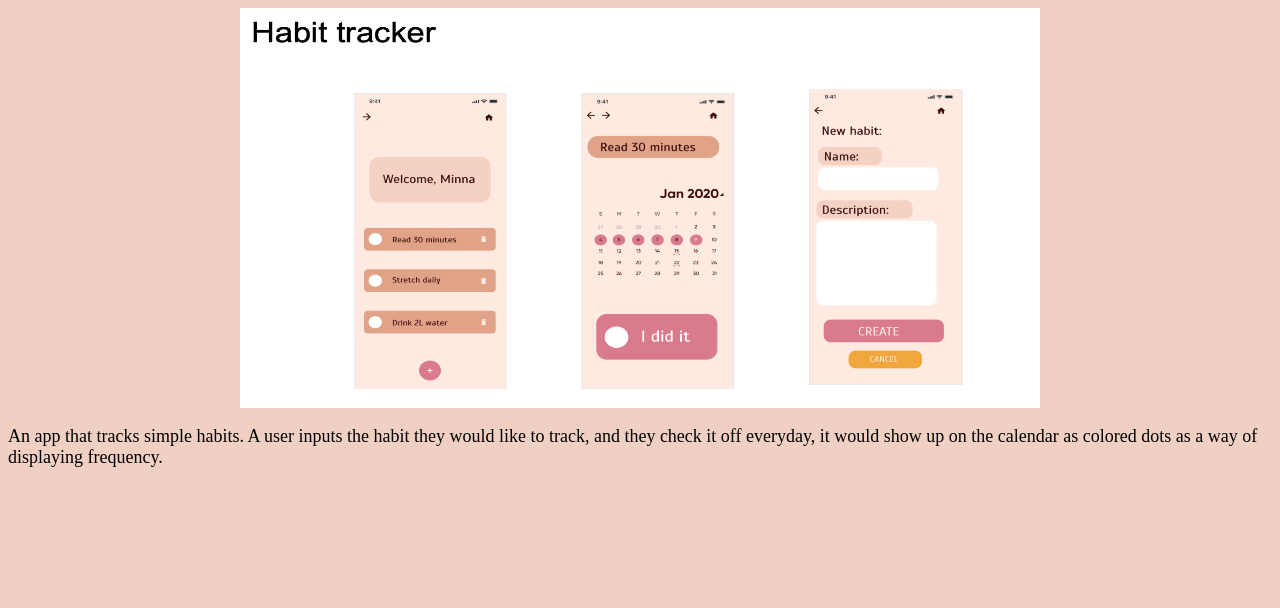
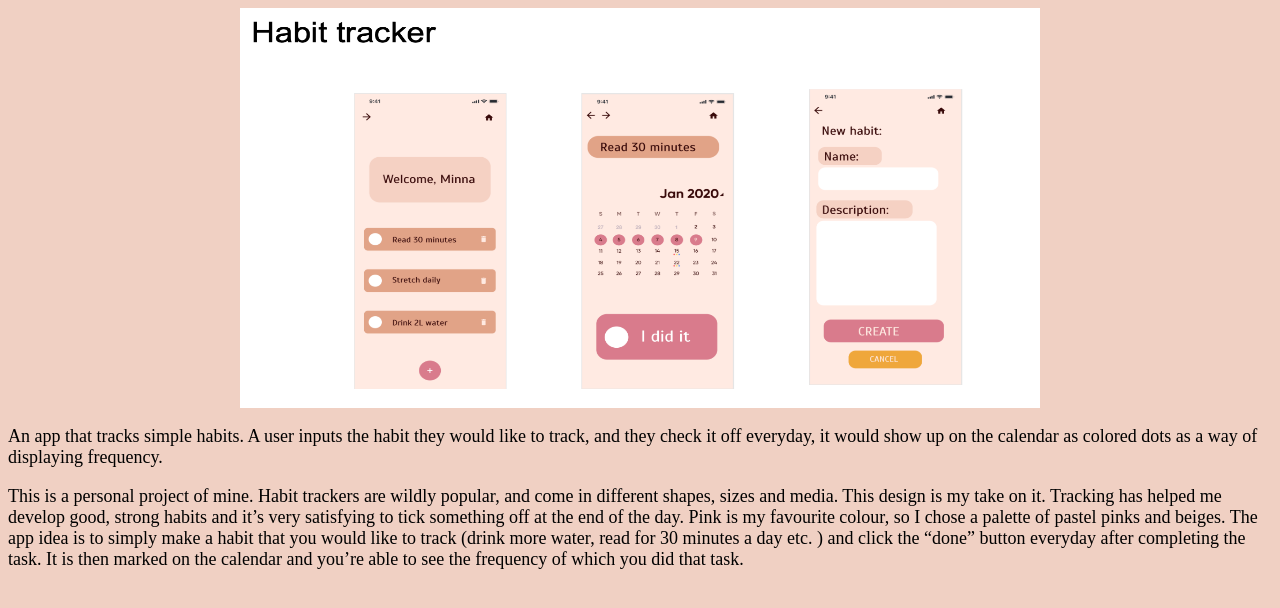
Before and after one commit to minna-amin/minna-amin.github.io, a Jekyll site: the page assets/ui/habits.html, which Jekyll copies as it is, in a window 1280 px wide. Shown: the top 608 px of the page. Built offline with Jekyll 4.4.1, drawn with Linux system fonts in a browser that asks for light colours.

Commit message:
habits bio

```diff
--- a/assets/ui/habits.html
+++ b/assets/ui/habits.html
@@ -12,4 +12,7 @@
 <body style="background-color:rgb(240, 208, 195);">
 <img src="/assets/images/habits_sc.png"  width="800" height="400" class="center">
 <p>An app that tracks simple habits. A user inputs the habit they would like to track, and they check it off everyday, it would show up on the calendar as colored dots as a way of displaying frequency. </p>
+
+<p>This is a personal project of mine. Habit trackers are wildly popular, and come in different shapes, sizes and media. This design is my take on it. Tracking has helped me develop good, strong habits and it’s very satisfying to tick something off at the end of the day. Pink is my favourite colour, so I chose a palette of pastel pinks and beiges. The app idea is to simply make a habit that you would like to track (drink more water, read for 30 minutes a day etc. ) and click the “done” button everyday after completing the task. It is then marked on the calendar and you’re able to see the frequency of which you did that task.
+</p>
 </body>
```
